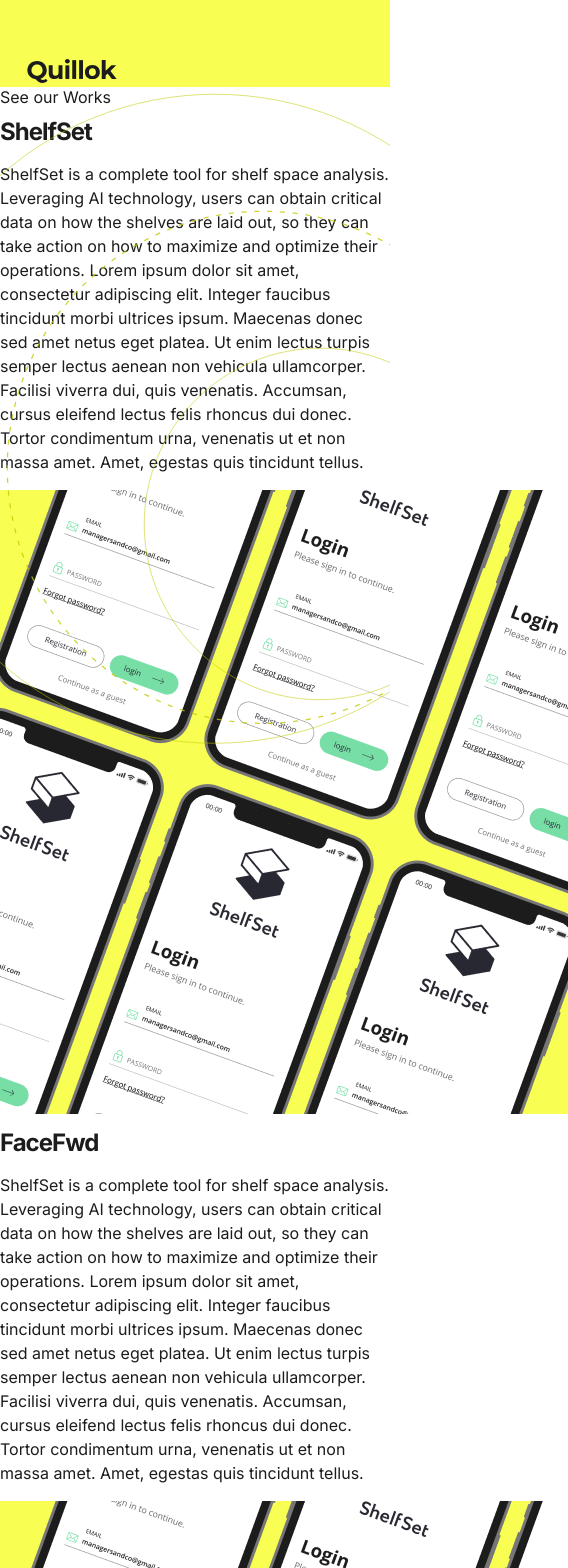
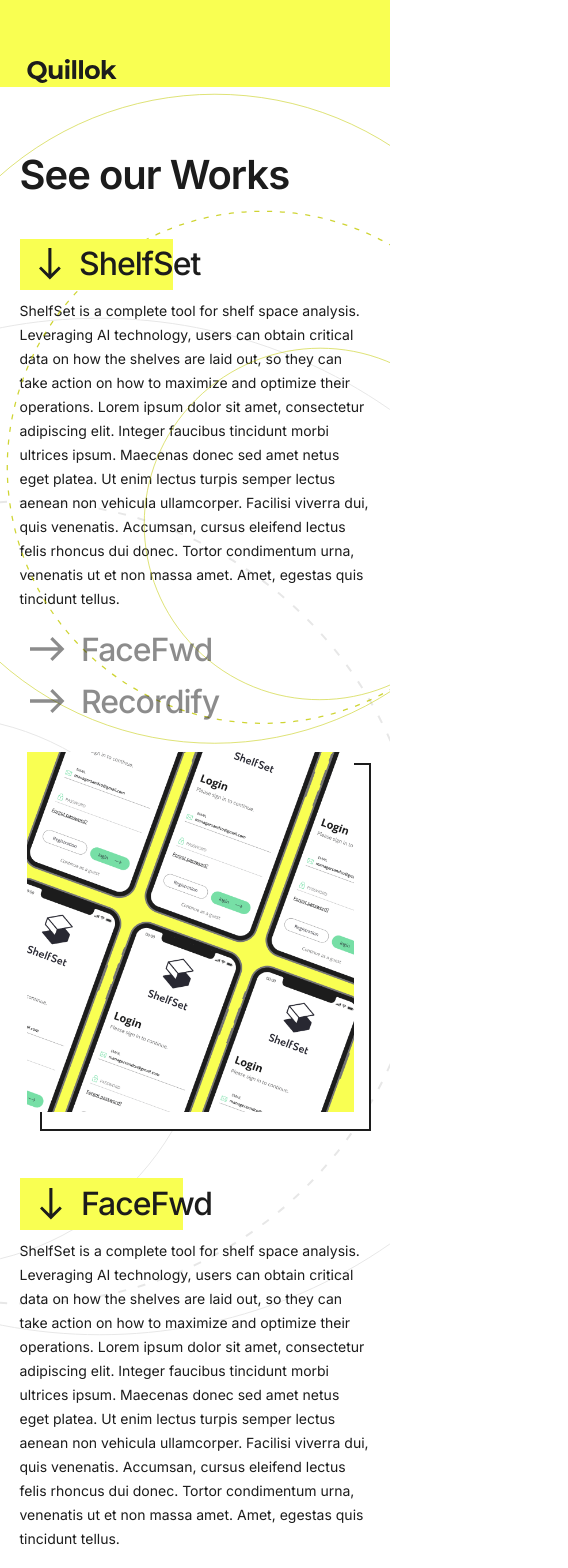
Before and after one commit to marianoForge/quillokFinal, a React (Create React App) app: page /projects in a window 390 px wide. Shown: the top 1568 px of the page, 568 px wide, since content can reach past the window. Built offline with nearby package versions, Linux system fonts and the light colour scheme; a web font is replaced by a local one.

Commit message:
Section more projects y anmation
uffff

```diff
--- a/package.json
+++ b/package.json
@@ -14,7 +14,7 @@
     "web-vitals": "^1.1.2"
   },
   "scripts": {
-    "start": "CHOKIDAR_USEPOLLING=true react-scripts start",
+    "start": "react-scripts start",
     "build": "react-scripts build",
     "test": "react-scripts test",
     "eject": "react-scripts eject"
--- a/src/components/Portfolio.js
+++ b/src/components/Portfolio.js
@@ -1,6 +1,7 @@
 import React from "react";
 import moreProjects from "../images/work_arrow_MoreProjects.svg";
 import arrowMenu from "../images/work_arrow_menu.svg";
+import imgArrowUnselect from "../images/work_arrowUnselect.svg";
 import works from "../images/works_img_1.png";
 import * as portStyles from "../styles/portfolio.module.css";
 
@@ -23,8 +24,14 @@
                   <div className={portStyles.workSelect}>ShelfSet</div>
                 </div>
               </div>
-              <div className={portStyles.workUnselect}>FaceFwd</div>
-              <div className={portStyles.workUnselect}>Recordify</div>
+
+              <div className={portStyles.unhighlight}>
+                <div className={portStyles.workUnselect}>FaceFwd</div>
+              </div>
+              <div className={portStyles.unhighlight}>
+                <div className={portStyles.workUnselect}>Recordify</div>
+              </div>
+
               <div className={portStyles.btMoreProjects}>
                 <div className={portStyles.txtMoreProjects}>
                   SEE MORE PROJECTS
--- a/src/components/Projects.js
+++ b/src/components/Projects.js
@@ -1,6 +1,8 @@
 import React from 'react';
 import works from '../images/works_img_1.png';
+import arrowMenu from "../images/work_arrow_menu.svg";
 import { projects } from '../content/projects';
+import * as projectStyles from "../styles/projects.module.css";
 
 const Projects = () => {
   const renderedProjects = projects.map((project) => {
@@ -18,12 +20,50 @@
     };
     return (
       <React.Fragment key={project.id}>
-        <div>
-          <h2>{project.title}</h2>
-          <p>{project.content}</p>
-          <div>
-            <img src={img2()} alt={project.title}></img>
+        <div className={projectStyles.workContent}>
+
+          <div className={projectStyles.leftContent}>
+            <div className={projectStyles.highlight}>
+              <div className={projectStyles.menuSelect}>
+                <div className={projectStyles.menuArrow}>
+                  <img src={arrowMenu} width="100%" alt="Arrow Menu" />
+                </div>
+                <h2 className={projectStyles.workSelect}>{project.title}</h2>
+              </div>
+            </div>
+            <p className={projectStyles.descriptionWork}>{project.content}</p>
+
+            <div className={projectStyles.btsUnselect}>
+              <div className={projectStyles.unhighlight}>
+                <div className={projectStyles.menuUnselect}>
+                    <div className={projectStyles.arrowUnselect}>
+                      <img src={arrowMenu} width="35px" alt="Arrow Menu" />
+                    </div>
+                    <h2 className={projectStyles.workUnselect}>FaceFwd</h2>
+                </div>
+              </div>
+              <div className={projectStyles.unhighlight}>
+                <div className={projectStyles.menuUnselect}>
+                    <div className={projectStyles.arrowUnselect}>
+                      <img src={arrowMenu} width="35px" alt="Arrow Menu" />
+                    </div>
+                    <h2 className={projectStyles.workUnselect}>Recordify</h2>
+                </div>
+              </div>
+            </div>
+
+
+
           </div>
+
+          <div className={projectStyles.rightContent}>
+            <div className={projectStyles.frameImageWork}>
+              <div className={projectStyles.imageWork}>
+                <img src={img2()} width="100%" alt={project.title}></img>
+              </div>
+            </div>
+          </div>
+
         </div>
       </React.Fragment>
     );
@@ -31,8 +71,12 @@
 
   return (
     <section>
-      <div>See our Works</div>
-      <div>{renderedProjects}</div>
+      <div className={projectStyles.flex_container_fluid}>
+        <div className={projectStyles.flex_container}>
+          <div className={projectStyles.titleSection}>See our Works</div>
+          <div>{renderedProjects}</div>
+        </div>
+      </div>
     </section>
   );
 };
--- a/src/content/projects.js
+++ b/src/content/projects.js
@@ -10,8 +10,8 @@
     title: 'FaceFwd',
     id: 2,
     content: `ShelfSet is a complete tool for shelf space analysis. Leveraging AI technology, users can obtain critical data on how the shelves are laid out, so they can take action on how to maximize and optimize their operations.
-      Lorem ipsum dolor sit amet, consectetur adipiscing elit. Integer faucibus tincidunt morbi ultrices ipsum. Maecenas donec sed amet netus eget platea. Ut enim lectus turpis semper lectus aenean non vehicula ullamcorper.
-      Facilisi viverra dui, quis venenatis. Accumsan, cursus eleifend lectus felis rhoncus dui donec. Tortor condimentum urna, venenatis ut et non massa amet. Amet, egestas quis tincidunt tellus.`,
+    Lorem ipsum dolor sit amet, consectetur adipiscing elit. Integer faucibus tincidunt morbi ultrices ipsum. Maecenas donec sed amet netus eget platea. Ut enim lectus turpis semper lectus aenean non vehicula ullamcorper.
+    Facilisi viverra dui, quis venenatis. Accumsan, cursus eleifend lectus felis rhoncus dui donec. Tortor condimentum urna, venenatis ut et non massa amet. Amet, egestas quis tincidunt tellus.`,
   },
   {
     title: 'Recordify',
--- a/src/styles/process.module.css
+++ b/src/styles/process.module.css
@@ -225,6 +225,7 @@
 
     .frameVideo{
         top: 80px;
+        left: 4px;
     }
 
     .container_video{
--- /dev/null
+++ b/src/styles/projects.module.css
@@ -0,0 +1,190 @@
+.flex_container_fluid{
+    display: flex;
+    justify-content: center;
+    width: 100%;
+    padding: 0px;
+    background-image: url("../images/portfolioBGcircles.svg");
+    background-repeat: no-repeat;
+    background-position-x: -420px;
+    background-position-y: 20px;
+    overflow: hidden;
+}
+.flex_container{
+    max-width: 1440px;
+    width: 100%;
+    margin: 60px auto 80px auto;
+    }
+    .titleSection{
+        font-family: "Inter";
+        font-weight: 600;
+        font-size: 2.5em;
+        letter-spacing: -1px;
+        line-height: 1.2em;
+        margin: 0.1em 0 1em 10%;
+        }
+
+    .workContent{
+        display: flex;
+        justify-content: space-between;
+        margin: 0px 0px 60px 0px;
+        }
+        .leftContent{
+            display: flex;
+            flex-direction: column;
+            align-items: flex-start;
+            width: 40%;
+            /* max-width: 470px; */
+            margin: 0px 40px 0px 10%;
+            }
+            .descriptionWork{
+                font-family: "Inter";
+                color: #1C1C1C;
+                font-size: 14px;
+                font-weight: 400;
+                line-height: 24px;
+                padding: 2px 0 0 0;
+                margin: 5% 0 8% 0;
+                }
+
+            .menuSelect{
+                display: flex;
+                padding: 9% 0;
+                }
+                .menuArrow{
+                    position: relative;
+                    max-width: 35px;
+                    left: 8%;
+                    transform: rotate(90deg);
+                    z-index: 10;
+                    width: clamp(2em, 6vw, 5em);
+                    align-self: center;
+                }
+                .workSelect{
+                    position: relative;
+                    left: 18%;
+                    z-index: 10;
+                    font-size: 2em;
+                    /* font-size: clamp(1.6em, 2vw, 2em); */
+                    font-weight: 500;
+                    letter-spacing: -1px;
+                    line-height: 0.2em;
+                }
+                .highlight{
+                    position: relative;
+                    padding: 1% 0;
+                    background: #F9FF52;
+                }
+
+                .unhighlight{
+                    padding: 4% 0;
+                    margin: 1% 0 1% 3%;
+                    width: 0px;
+                    background: rgba(249, 255, 82);
+                    transition: all 0.5s ease-out;
+                }
+
+                .btsUnselect{
+                    position: relative;
+                    display: flex;
+                    flex-direction: column;
+                    width: 100%;
+                }
+
+                .menuUnselect{
+                    display: flex;
+                    opacity: 0.5;
+                    cursor: pointer;
+                    transition: all 0.5s ease-out;
+                }
+                    .arrowUnselect{
+                        position: relative;
+                        /* max-width: 36px; */
+                        /* width: clamp(2em, 6vw, 5em); */
+                        align-self: center;
+                        margin: 0 16px 0 0;
+                    }
+                    .workUnselect{
+                        font-size: 2em;
+                        /* font-size: clamp(1.6em, 2vw, 2em); */
+                        font-weight: 500;
+                        letter-spacing: -1px;
+                        line-height: 0.2em;
+                    }
+                /* .unhighlight:active, */
+                .unhighlight:hover{
+                    width: 170px;
+                    background: #f9ff52;
+                }
+                .menuUnselect:hover{
+                    padding-left: 20px;
+                    opacity: 1;
+                }
+
+
+        .rightContent{
+            display: flex;
+            justify-content: center;
+            width: 60%;
+            margin: 0px 0% 0px 20px;
+            }
+            .frameImageWork{
+                position: relative;
+                border: 2px #1C1C1C solid;
+                background: white;
+                max-width: 470px;
+                top: 13px;
+                align-self: flex-start;
+                }
+            .imageWork{
+                position: relative;
+                top: -13px;
+                left: -15px;
+            }
+
+/* MediaQuery MOBILE */
+@media (min-width:0px) and (max-width:980px) {
+.flex_container_fluid{
+    background-position-x: -620px;
+}
+.flex_container{
+    flex-wrap: wrap;
+    width: 100%;
+    }
+    .titleSection{
+        margin: 0.1em 0 1em 5%;
+        }
+    .workContent{
+        display: flex;
+        flex-wrap: wrap;
+        }
+        .leftContent{
+            width: 100%;
+            margin: 0px 5% 0px 5%;
+            }
+            .menuSelect{
+                display: flex;
+                padding: 6% 0;
+                }
+                .descriptionWork{
+                    margin: 2% 0 2% 0;
+                    }
+            .unhighlight{
+                padding: 2.5% 0;
+            }
+            .btsUnselect{
+                /* width: 20%;
+                flex-direction: row;
+                justify-content: space-between; */
+                padding:2% 0 6% 0;
+            }
+
+        .rightContent{
+            width: 100%;
+            padding: 0 5%;
+            }
+            .frameImageWork{
+                max-width: 680px;
+                width: 100%;
+                }
+
+}
--- a/src/styles/testimonials.module.css
+++ b/src/styles/testimonials.module.css
@@ -158,7 +158,11 @@
     }
     .strokeBox{
         width: 338px;
-    }
+        margin: 10px 0px 20px 0;
+        }
+        .testimonialBox{
+            height: 384px;
+           }
     .imgBGtitle{
         top: -140px;
         left: 70px;
```
Also changed, not shown: src/styles/portfolio.module.css (+19 -1 lines), src/images/work_arrowUnselect.svg (added), 1 other file (tests, documents, lock files or other folders).
